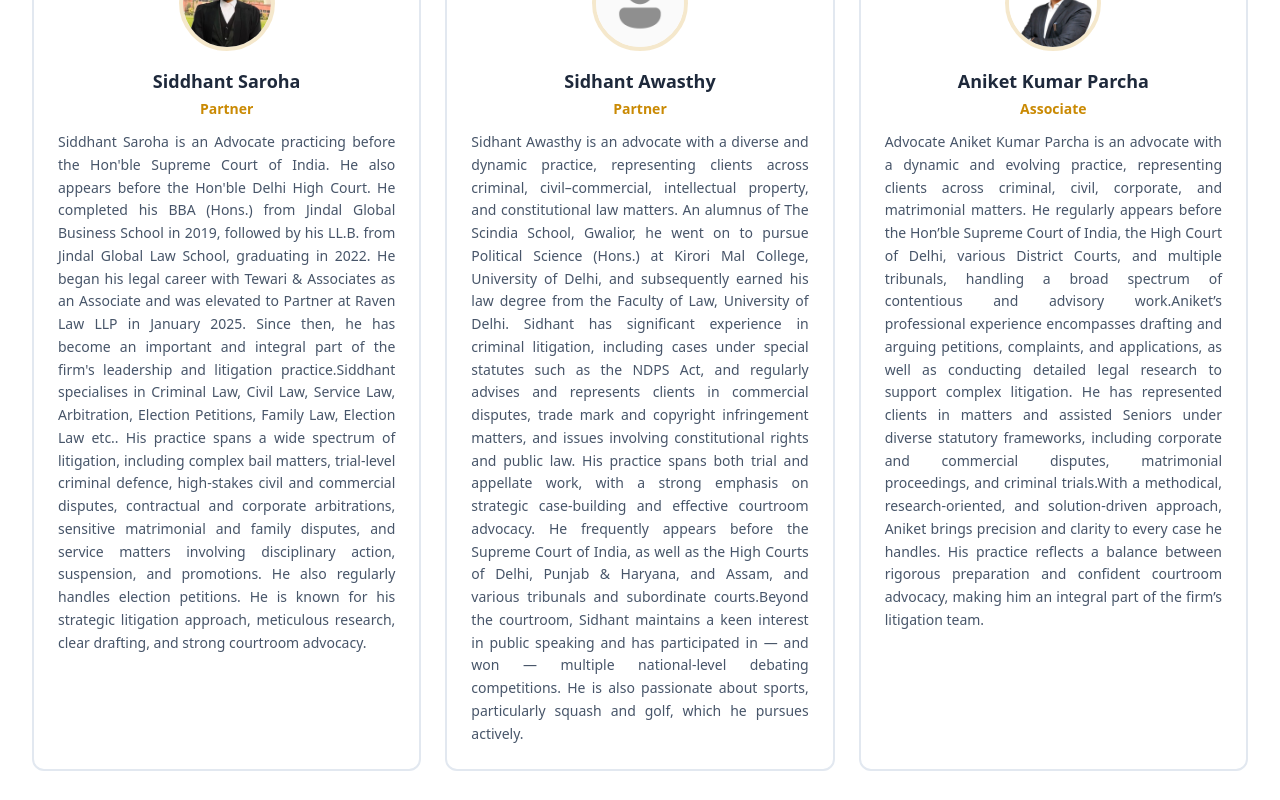
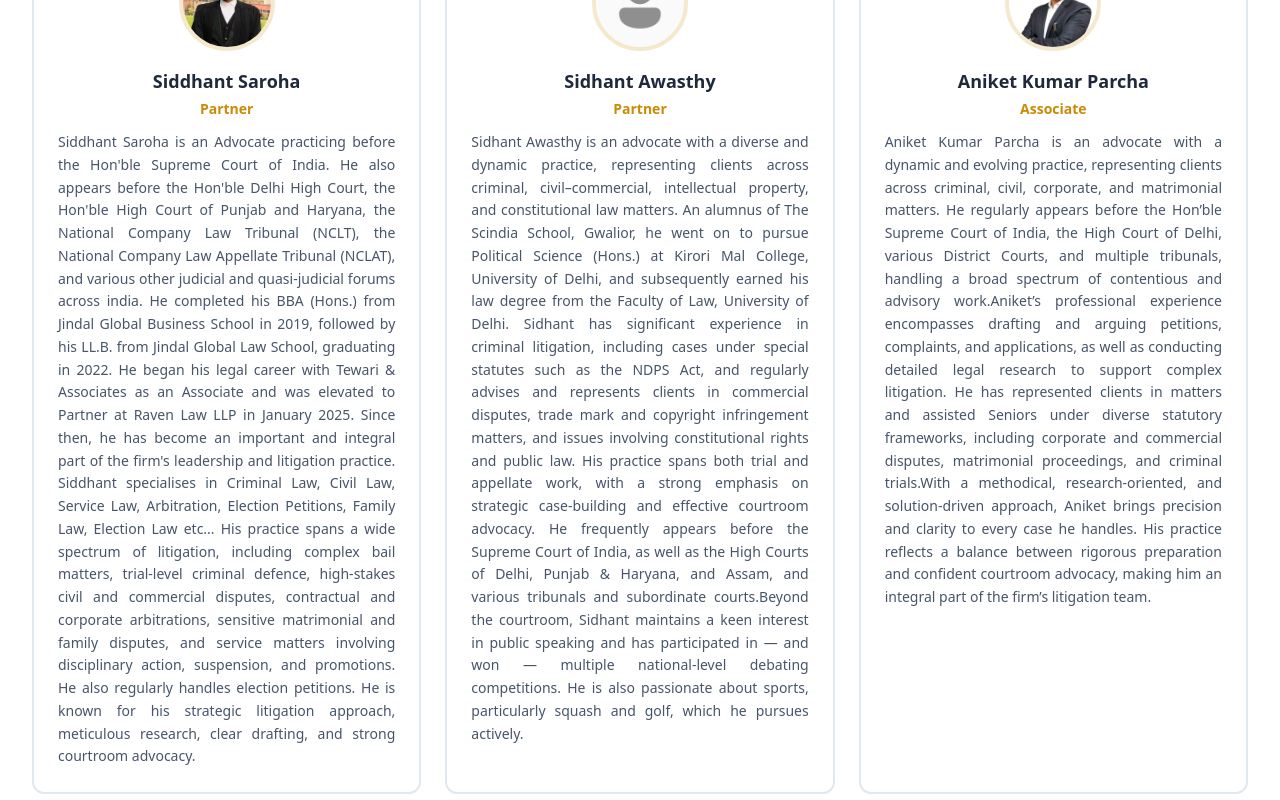
Before and after one commit to desirediv0/raven-law-llp, a Next.js app: page / in a window 1280 px wide. Shown: the part 2000-2800 px from the top of the page. Built offline with nearby package versions, Linux system fonts and the light colour scheme.

Commit message:
update content

```diff
--- a/src/app/page.js
+++ b/src/app/page.js
@@ -622,6 +622,8 @@ const Index = () => {
               </motion.div> */}
             </div>
 
+
+
             {/* Delhi Team Members */}
             <div className="grid md:grid-cols-2 lg:grid-cols-3 gap-6">
               {[
@@ -629,7 +631,7 @@ const Index = () => {
                   name: "Siddhant Saroha",
                   img: siddhant,
                   role: "Partner",
-                  desc: "Siddhant Saroha is an Advocate practicing before the Hon'ble Supreme Court of India. He also appears before the Hon'ble Delhi High Court. He completed his BBA (Hons.) from Jindal Global Business School in 2019, followed by his LL.B. from Jindal Global Law School, graduating in 2022. He began his legal career with Tewari & Associates as an Associate and was elevated to Partner at Raven Law LLP in January 2025. Since then, he has become an important and integral part of the firm's leadership and litigation practice.Siddhant specialises in Criminal Law, Civil Law, Service Law, Arbitration, Election Petitions, Family Law, Election Law etc.. His practice spans a wide spectrum of litigation, including complex bail matters, trial-level criminal defence, high-stakes civil and commercial disputes, contractual and corporate arbitrations, sensitive matrimonial and family disputes, and service matters involving disciplinary action, suspension, and promotions. He also regularly handles election petitions. He is known for his strategic litigation approach, meticulous research, clear drafting, and strong courtroom advocacy. ",
+                  desc: "Siddhant Saroha is an Advocate practicing before the Hon'ble Supreme Court of India. He also appears before the Hon'ble Delhi High Court, the Hon'ble High Court of Punjab and Haryana, the National Company Law Tribunal (NCLT), the National Company Law Appellate Tribunal (NCLAT), and various other judicial and quasi-judicial forums across india. He completed his BBA (Hons.) from Jindal Global Business School in 2019, followed by his LL.B. from Jindal Global Law School, graduating in 2022. He began his legal career with Tewari & Associates as an Associate and was elevated to Partner at Raven Law LLP in January 2025. Since then, he has become an important and integral part of the firm's leadership and litigation practice. Siddhant specialises in Criminal Law, Civil Law, Service Law, Arbitration, Election Petitions, Family Law, Election Law etc... His practice spans a wide spectrum of litigation, including complex bail matters, trial-level criminal defence, high-stakes civil and commercial disputes, contractual and corporate arbitrations, sensitive matrimonial and family disputes, and service matters involving disciplinary action, suspension, and promotions. He also regularly handles election petitions. He is known for his strategic litigation approach, meticulous research, clear drafting, and strong courtroom advocacy. ",
                 },
                 {
                   name: "Sidhant Awasthy",
@@ -641,7 +643,7 @@ const Index = () => {
                   name: "Aniket Kumar Parcha",
                   img: aniket,
                   role: "Associate",
-                  desc: "Advocate Aniket Kumar Parcha is an advocate with a dynamic and evolving practice, representing clients across criminal, civil, corporate, and matrimonial matters. He regularly appears before the Hon’ble Supreme Court of India, the High Court of Delhi, various District Courts, and multiple tribunals, handling a broad spectrum of contentious and advisory work.Aniket’s professional experience encompasses drafting and arguing petitions, complaints, and applications, as well as conducting detailed legal research to support complex litigation. He has represented clients in matters and assisted Seniors under diverse statutory frameworks, including corporate and commercial disputes, matrimonial proceedings, and criminal trials.With a methodical, research-oriented, and solution-driven approach, Aniket brings precision and clarity to every case he handles. His practice reflects a balance between rigorous preparation and confident courtroom advocacy, making him an integral part of the firm’s litigation team.",
+                  desc: "Aniket Kumar Parcha is an advocate with a dynamic and evolving practice, representing clients across criminal, civil, corporate, and matrimonial matters. He regularly appears before the Hon’ble Supreme Court of India, the High Court of Delhi, various District Courts, and multiple tribunals, handling a broad spectrum of contentious and advisory work.Aniket’s professional experience encompasses drafting and arguing petitions, complaints, and applications, as well as conducting detailed legal research to support complex litigation. He has represented clients in matters and assisted Seniors under diverse statutory frameworks, including corporate and commercial disputes, matrimonial proceedings, and criminal trials.With a methodical, research-oriented, and solution-driven approach, Aniket brings precision and clarity to every case he handles. His practice reflects a balance between rigorous preparation and confident courtroom advocacy, making him an integral part of the firm’s litigation team.",
                 },
               ].map((member, idx) => (
                 <motion.div
```
